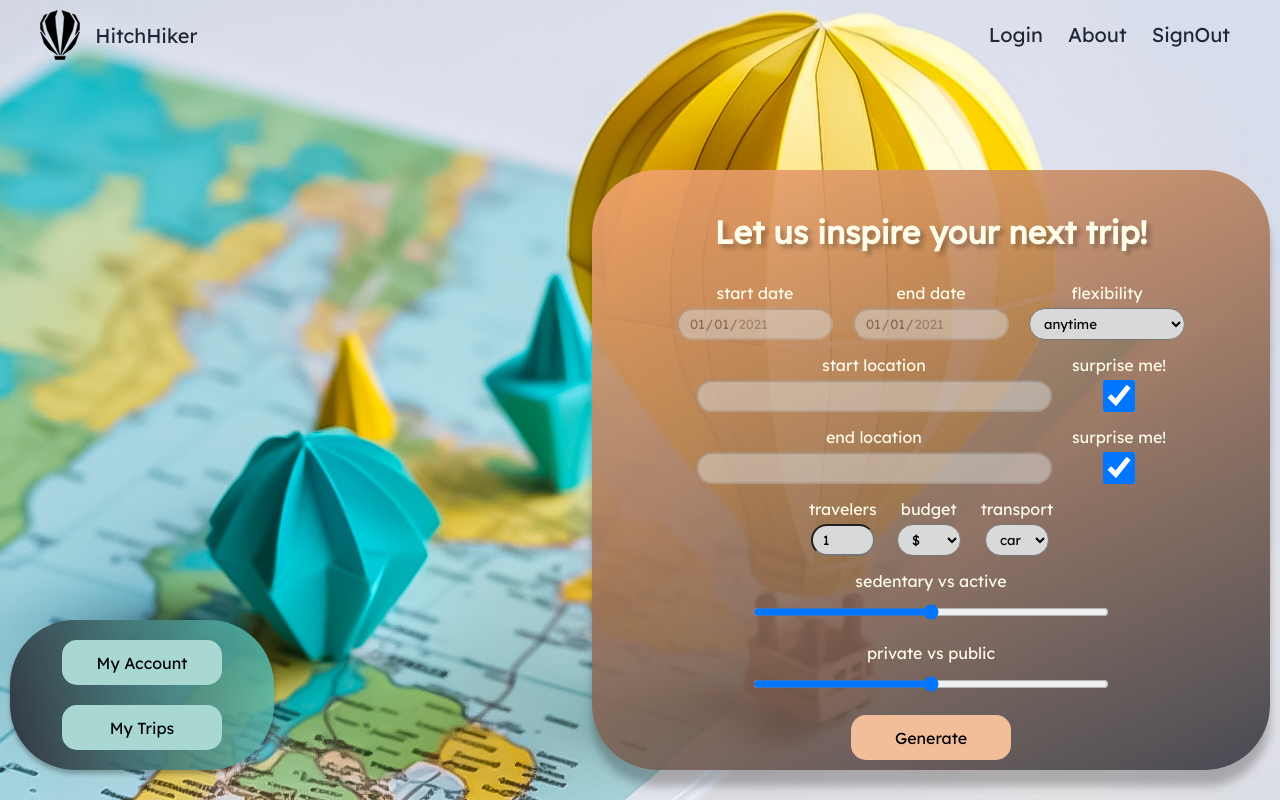
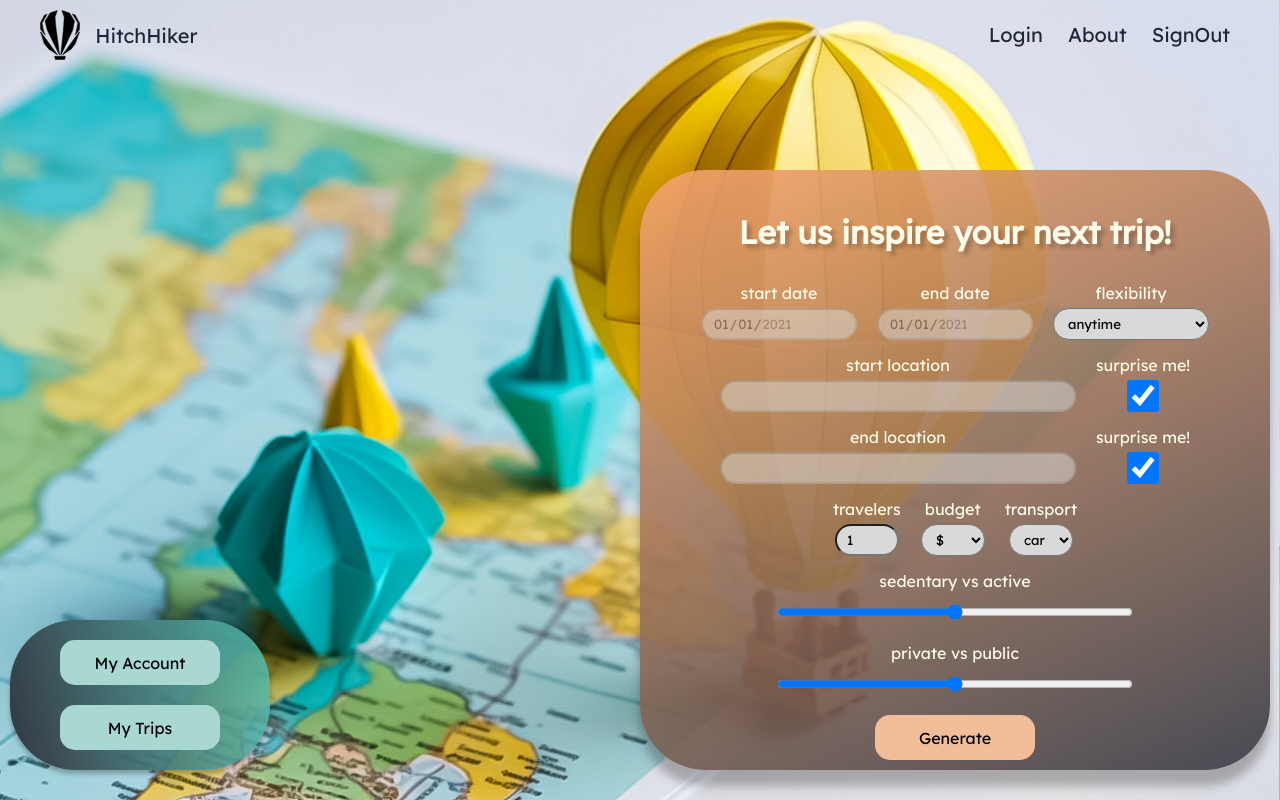
Before and after one commit to tejaskamtam/hitchhiker, a Next.js app: page /trips in a window 1280 px wide. Built offline with nearby package versions, Linux system fonts and the light colour scheme; no server answers.

Commit message:
css update

```diff
--- a/src/styles/Trip.module.css
+++ b/src/styles/Trip.module.css
@@ -10,7 +10,7 @@
   padding: 40px 10px;
   gap: 28px;
 
-  width: 678px;
+  width: 100%;
   height: 600px;
 
   background: linear-gradient(156.45deg, rgba(246, 165, 109, 0.9) 0%, rgba(52, 56, 67, 0.9) 101.9%);
@@ -27,7 +27,6 @@
 .dashboard h1 {
 line-height: 45px;
 /* identical to box height */
-
 display: flex;
 align-items: flex-end;
 
@@ -52,8 +51,6 @@ text-shadow: 4px 4px 4px rgba(0, 0, 0, 0.25);
 }
 
 .dashboard_wrapper {
-  background: url(../../public/background2.jpg) no-repeat center center fixed;
-
   display: flex;
   flex-direction: row;
   justify-content: center;
@@ -76,7 +73,9 @@ text-shadow: 4px 4px 4px rgba(0, 0, 0, 0.25);
   padding: 0px;
   gap: 20px;
 
-  width: 264px;
+  width: auto;
+  max-width: 260px;
+  min-width: 200px;
   height: 150px;
 
   background: linear-gradient(256.1deg, rgba(85, 190, 176, 0.85) 3%, #343843 97.96%);
```
